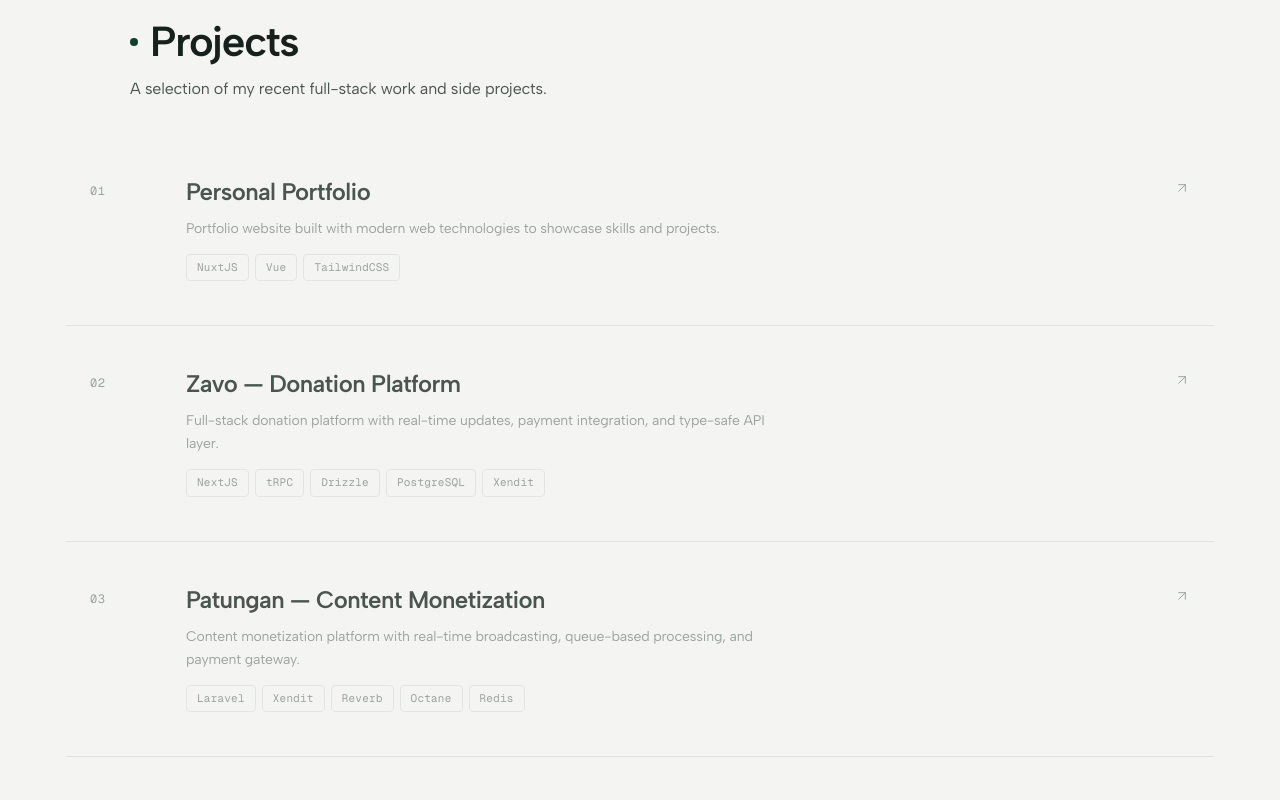
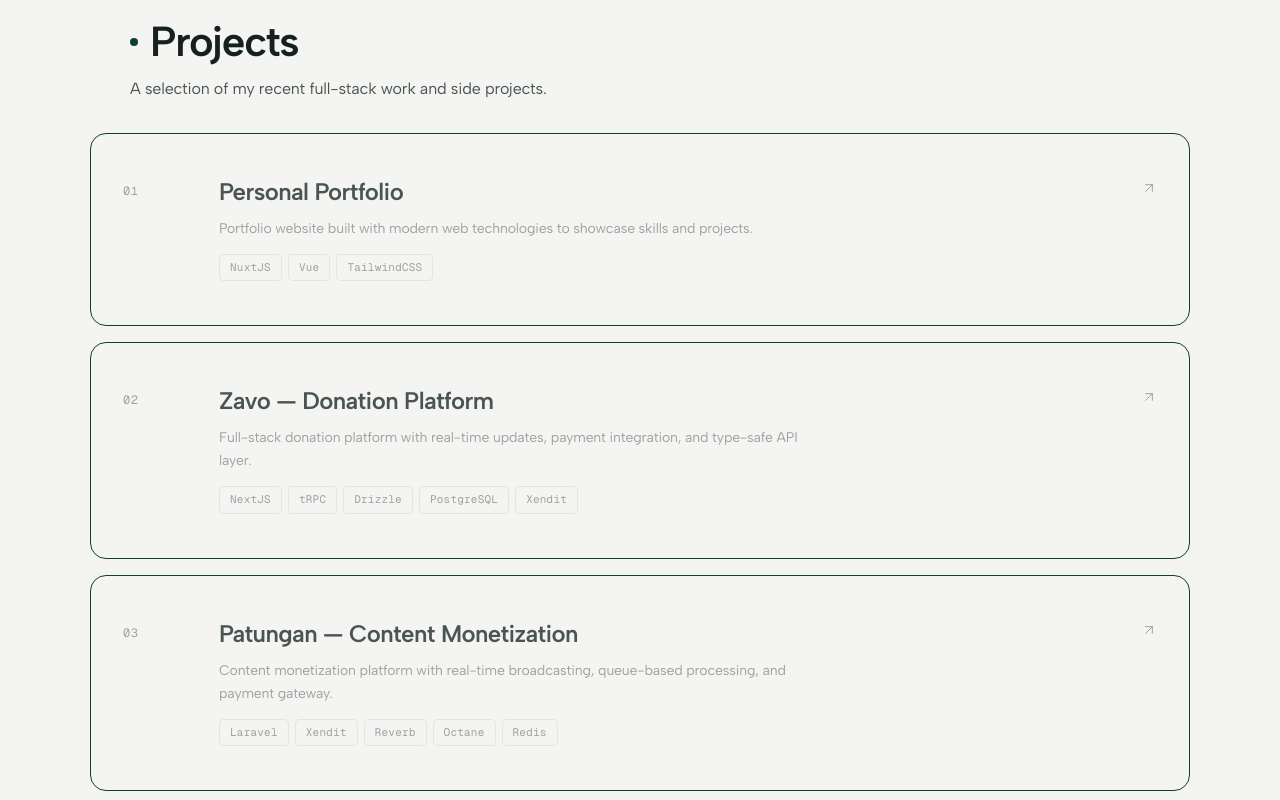
Before and after one commit to ardianilyas/portfolio, a Nuxt app: page / in a window 1280 px wide. Shown: the part 4920-5720 px from the top of the page. Built offline with nearby package versions, Linux system fonts and the light colour scheme; no server answers.

Commit message:
style(projects): convert project rows into fully bordered green cards

```diff
--- a/app/components/ProjectCard.vue
+++ b/app/components/ProjectCard.vue
@@ -45,38 +45,31 @@ defineProps<{
   display: grid;
   grid-template-columns: 48px 1fr;
   gap: 24px;
-  padding: 36px 16px;
-  margin: 0 -16px;
-  border-top: 1px solid var(--color-border);
+  padding: 36px 24px;
+  margin-bottom: 16px;
+  border: 1px solid #0F3F2F;
+  border-radius: 16px;
   text-decoration: none;
-  transition: transform 0.5s cubic-bezier(0.16, 1, 0.3, 1), box-shadow 0.5s cubic-bezier(0.16, 1, 0.3, 1), background 0.3s ease;
+  transition: transform 0.5s cubic-bezier(0.16, 1, 0.3, 1), box-shadow 0.5s cubic-bezier(0.16, 1, 0.3, 1), background 0.3s ease, border-color 0.3s ease;
   cursor: pointer;
   position: relative;
-}
-
-.project-row--first {
-  border-top-color: transparent;
 }
 
 @media (min-width: 768px) {
   .project-row {
     grid-template-columns: 64px 1fr;
     gap: 32px;
-    padding: 44px 24px;
-    margin: 0 -24px;
+    padding: 44px 32px;
+    margin-bottom: 16px;
   }
 }
 
 .project-row:hover {
   background: rgba(242, 232, 207, 0.35); /* Subtle light brown */
   box-shadow: 0 16px 40px rgba(15, 63, 47, 0.04);
-  border-top-color: transparent;
+  border-color: #0F3F2F;
   transform: translateY(-2px);
   z-index: 10;
-}
-
-.project-row:hover + .project-row {
-  border-top-color: transparent;
 }
 
 .project-row:hover .project-name {
```
